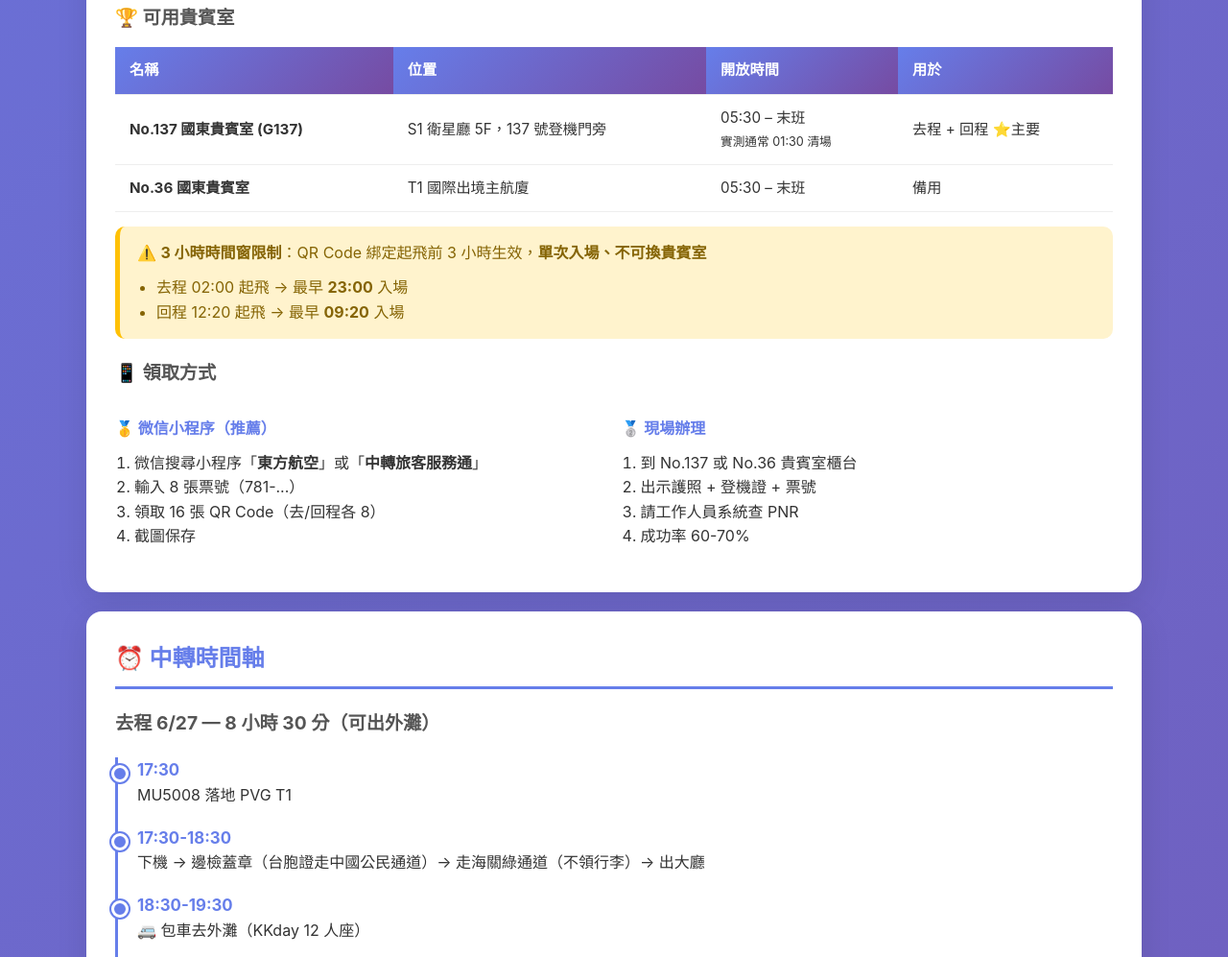
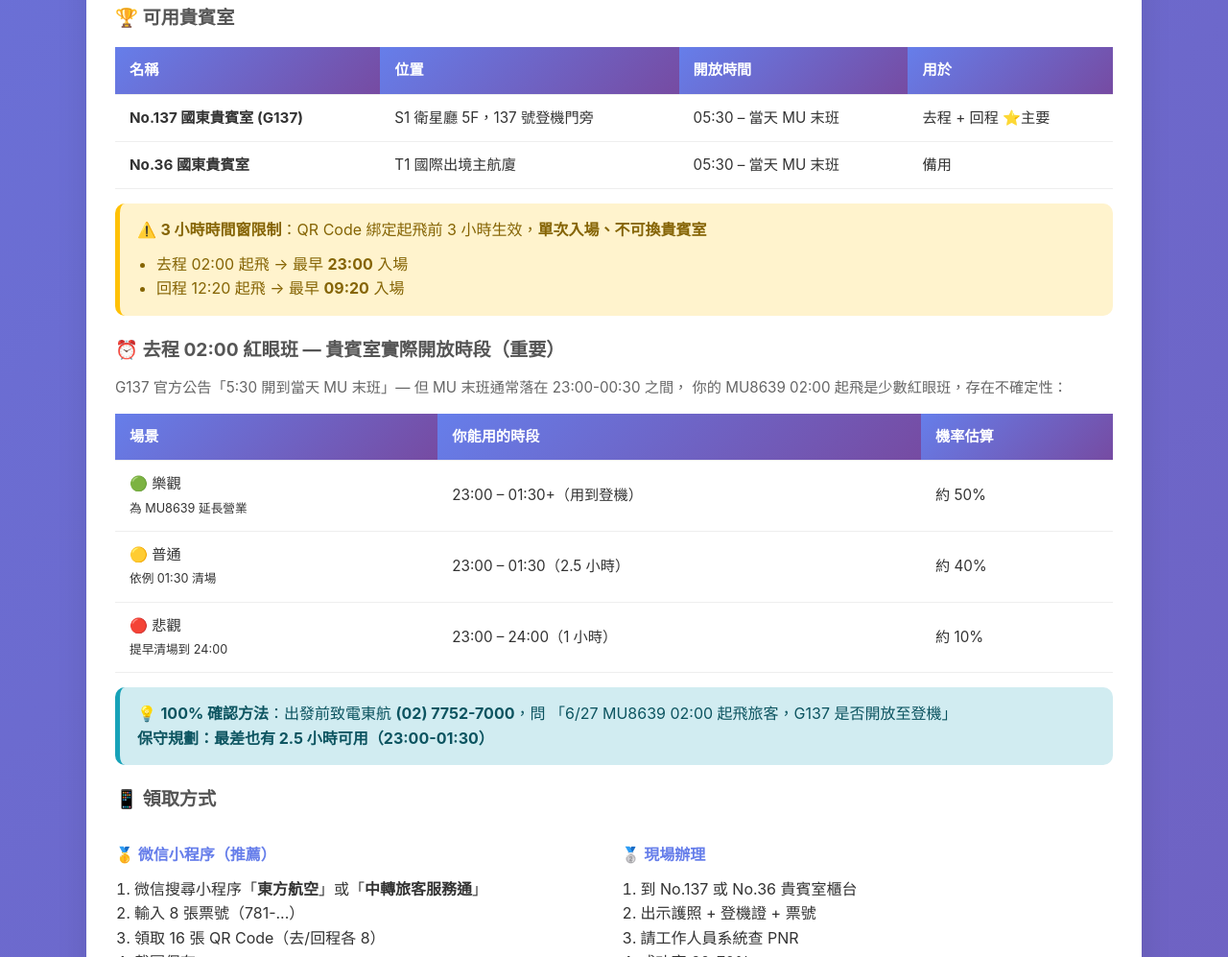
Before and after one commit to chwu1225/bud2026-trip-info, a plain HTML site: page index.html in a window 1280 px wide. Shown: the part 2564-3561 px from the top of the page at 96% size. Drawn offline with Linux system fonts and the light colour scheme.

Commit message:
Add: lounge opening hours scenarios for red-eye flight

```diff
--- a/index.html
+++ b/index.html
@@ -376,13 +376,13 @@
       <tr>
         <td><strong>No.137 國東貴賓室 (G137)</strong></td>
         <td>S1 衛星廳 5F，137 號登機門旁</td>
-        <td>05:30 – 末班<br><small>實測通常 01:30 清場</small></td>
+        <td>05:30 – 當天 MU 末班</td>
         <td>去程 + 回程 ⭐主要</td>
       </tr>
       <tr>
         <td><strong>No.36 國東貴賓室</strong></td>
         <td>T1 國際出境主航廈</td>
-        <td>05:30 – 末班</td>
+        <td>05:30 – 當天 MU 末班</td>
         <td>備用</td>
       </tr>
     </tbody>
@@ -394,6 +394,39 @@
       <li>去程 02:00 起飛 → 最早 <strong>23:00</strong> 入場</li>
       <li>回程 12:20 起飛 → 最早 <strong>09:20</strong> 入場</li>
     </ul>
+  </div>
+
+  <h3>⏰ 去程 02:00 紅眼班 — 貴賓室實際開放時段（重要）</h3>
+  <p style="color:#666;font-size:0.95em;margin-bottom:10px;">
+    G137 官方公告「5:30 開到當天 MU 末班」— 但 MU 末班通常落在 23:00-00:30 之間，
+    你的 MU8639 02:00 起飛是少數紅眼班，存在不確定性：
+  </p>
+  <table>
+    <thead>
+      <tr><th>場景</th><th>你能用的時段</th><th>機率估算</th></tr>
+    </thead>
+    <tbody>
+      <tr>
+        <td>🟢 樂觀<br><small>為 MU8639 延長營業</small></td>
+        <td>23:00 – 01:30+（用到登機）</td>
+        <td>約 50%</td>
+      </tr>
+      <tr>
+        <td>🟡 普通<br><small>依例 01:30 清場</small></td>
+        <td>23:00 – 01:30（2.5 小時）</td>
+        <td>約 40%</td>
+      </tr>
+      <tr>
+        <td>🔴 悲觀<br><small>提早清場到 24:00</small></td>
+        <td>23:00 – 24:00（1 小時）</td>
+        <td>約 10%</td>
+      </tr>
+    </tbody>
+  </table>
+  <div class="alert alert-info">
+    💡 <strong>100% 確認方法</strong>：出發前致電東航 <strong>(02) 7752-7000</strong>，問
+    「6/27 MU8639 02:00 起飛旅客，G137 是否開放至登機」<br>
+    <strong>保守規劃：最差也有 2.5 小時可用（23:00-01:30）</strong>
   </div>
 
   <h3>📱 領取方式</h3>
```
